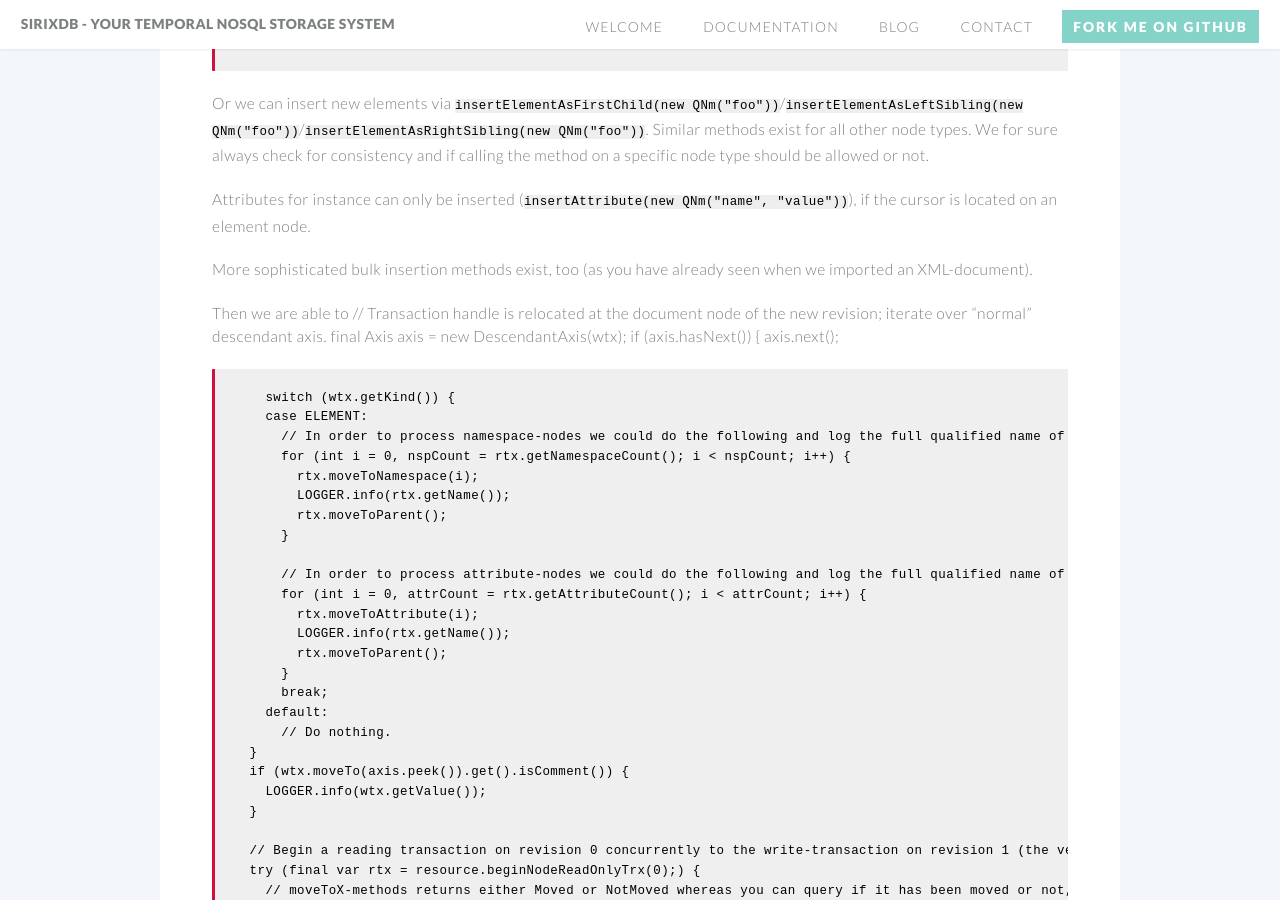
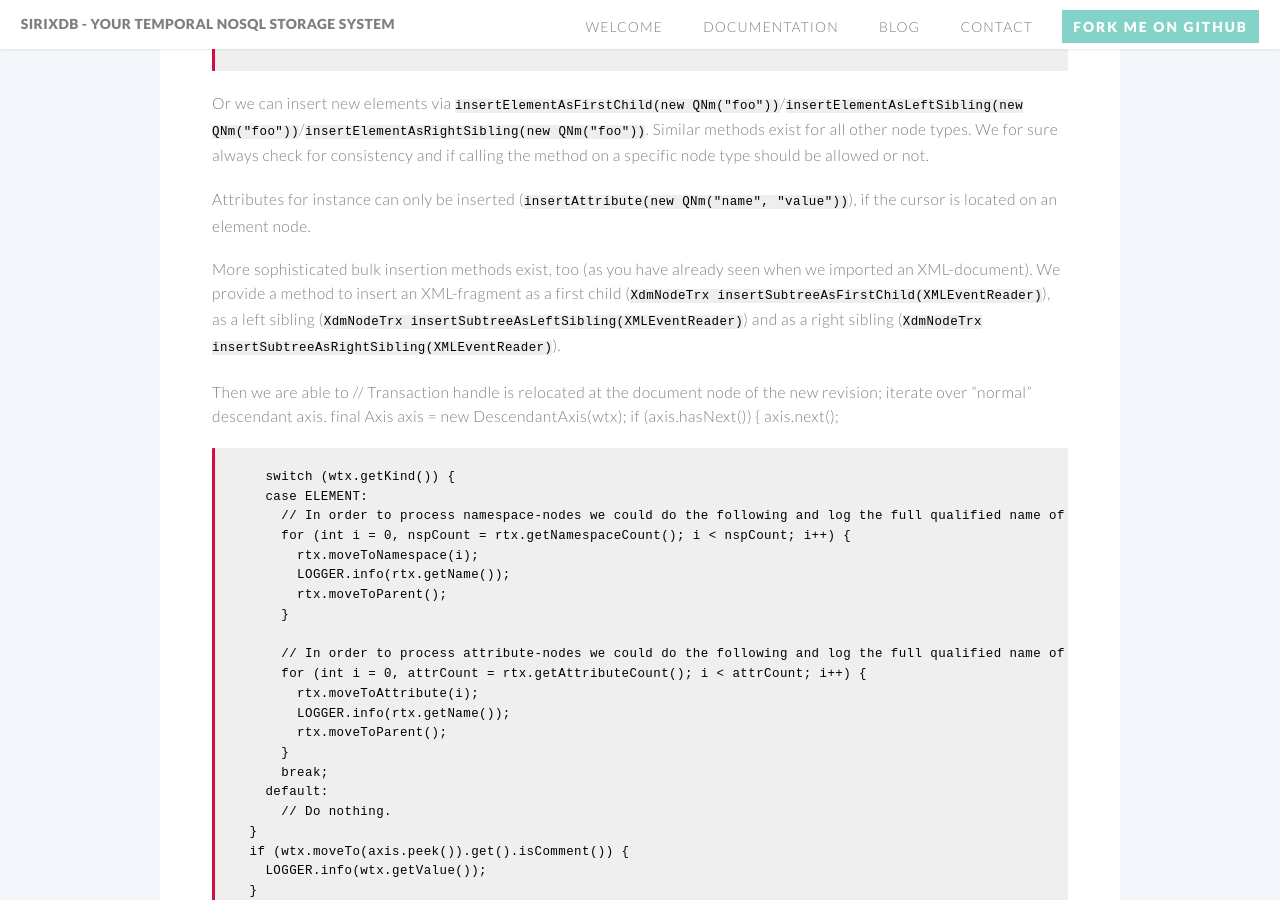
Before and after one commit to sirixdb/sirixdb.github.io, a Jekyll site: the page built from transactional-cursor-api.md, in a window 1280 px wide and 900 px high, scrolled down 7111 px. Built offline with Jekyll 4.4.1, drawn with Linux system fonts in a browser that asks for light colours; our own code applies the rules of GitHub Pages for plain Markdown files.

Commit message:
Update transactional-cursor-api.md

```diff
--- a/transactional-cursor-api.md
+++ b/transactional-cursor-api.md
@@ -284,7 +284,8 @@ Or we can insert new elements via `insertElementAsFirstChild(new QNm("foo"))`/`i
 
 Attributes for instance can only be inserted (`insertAttribute(new QNm("name", "value"))`), if the cursor is located on an element node.
 
-More sophisticated bulk insertion methods exist, too (as you have already seen when we imported an XML-document).
+More sophisticated bulk insertion methods exist, too (as you have already seen when we imported an XML-document). We provide a method to insert an XML-fragment as a first child (`XdmNodeTrx insertSubtreeAsFirstChild(XMLEventReader)`), as a left sibling (`XdmNodeTrx insertSubtreeAsLeftSibling(XMLEventReader)`) and as a right sibling (`XdmNodeTrx insertSubtreeAsRightSibling(XMLEventReader)`).
+
 
 Then we are able to
       // Transaction handle is relocated at the document node of the new revision; iterate over "normal" descendant axis.
```
